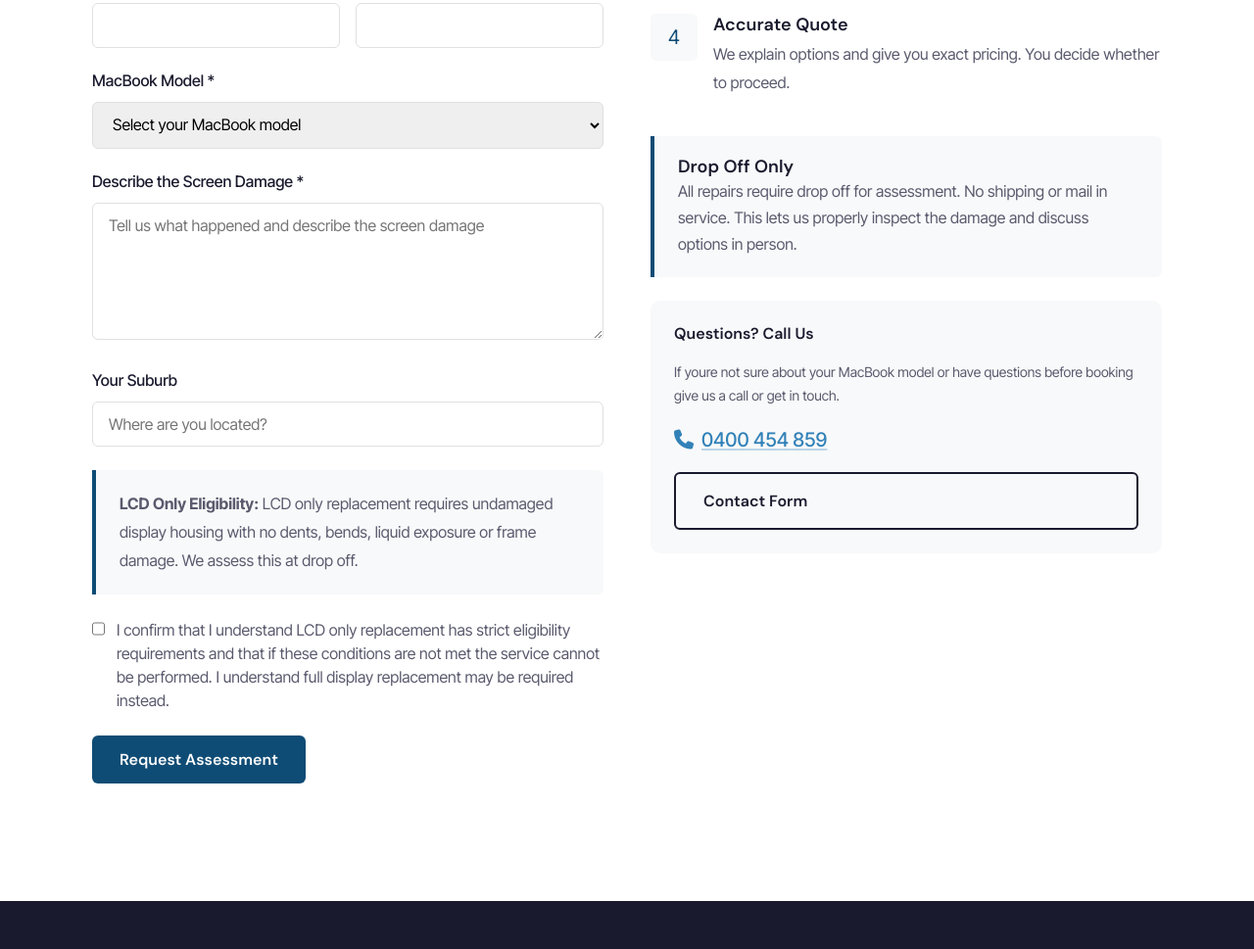
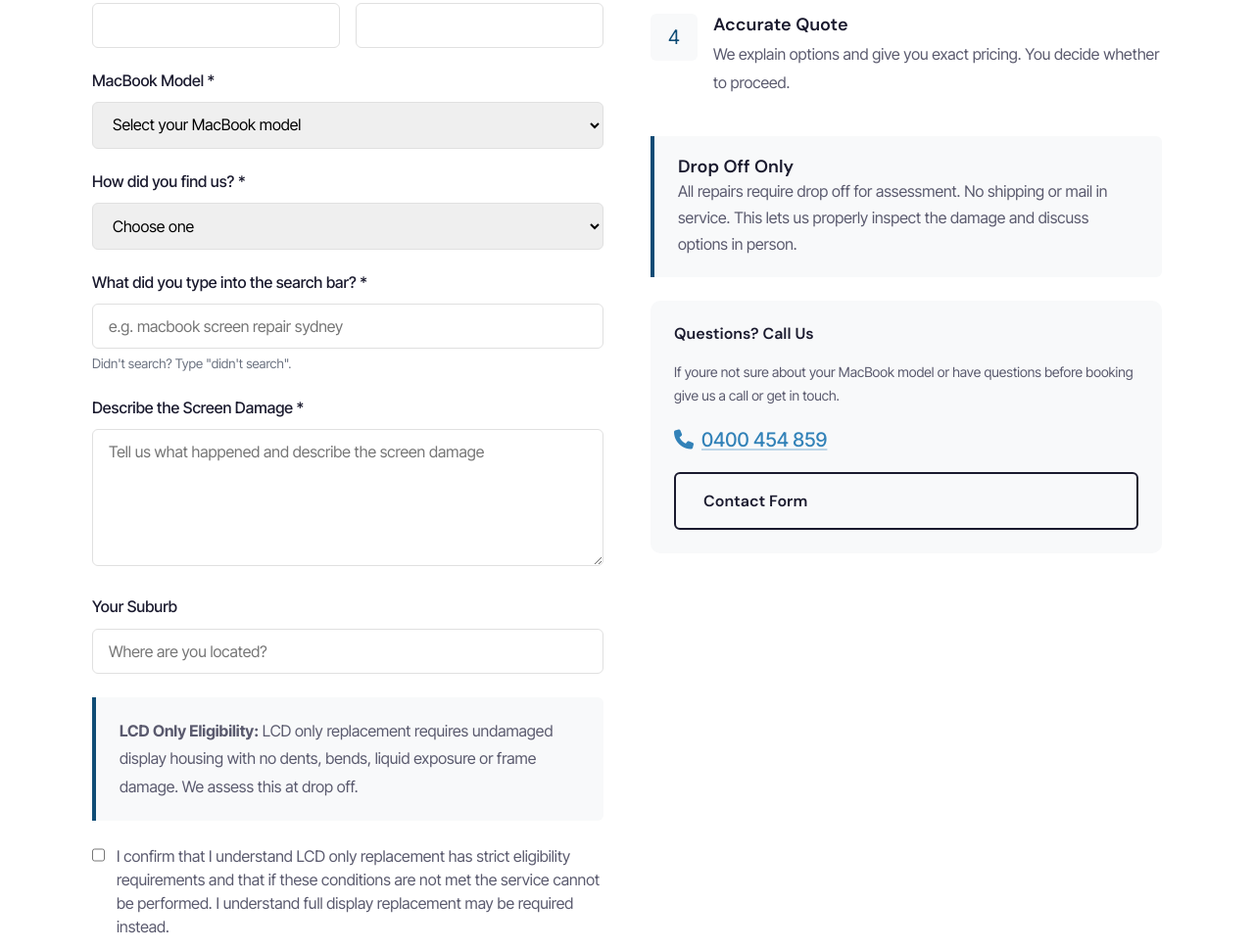
Before and after one commit to Dombarth/macbookscreenrepair, a plain HTML site: page book/index.html in a window 1280 px wide. Shown: the part 853-1822 px from the top of the page at 98% size. Drawn offline with Linux system fonts and the light colour scheme.

Commit message:
Booking and contact forms: required 'How did you find us?' and search words
Co-Authored-By: Claude Opus 5.5 <noreply@anthropic.com>
Claude-Session: https://claude.ai/code/session_013JX5VD9F8XGwFu9YB9RA4g

```diff
--- a/book/index.html
+++ b/book/index.html
@@ -151,6 +151,26 @@
                             </select>
                         </div>
                         <div class="form-group">
+                            <label class="form-label" for="how-found-us">How did you find us? *</label>
+                            <select id="how-found-us" name="how_found_us" class="form-control" required>
+                            <option value="">Choose one</option>
+                            <option>Google search</option>
+                            <option>Google Maps</option>
+                            <option>AI assistant (ChatGPT, Gemini, Copilot)</option>
+                            <option>Bing or another search engine</option>
+                            <option>Facebook or Instagram</option>
+                            <option>YouTube</option>
+                            <option>Friend, family or workmate</option>
+                            <option>Returning customer</option>
+                            <option>Other</option>
+                            </select>
+                        </div>
+                        <div class="form-group">
+                            <label class="form-label" for="search-words">What did you type into the search bar? *</label>
+                            <input type="text" id="search-words" name="search_words" class="form-control" maxlength="150" required placeholder="e.g. macbook screen repair sydney">
+                            <small style="display:block;margin-top:4px;color:#6b7280;">Didn't search? Type &quot;didn't search&quot;.</small>
+                        </div>
+                        <div class="form-group">
                             <label class="form-label">Describe the Screen Damage *</label>
                             <textarea name="screen_damage_description" class="form-control" rows="4" required placeholder="Tell us what happened and describe the screen damage"></textarea>
                         </div>
```
Also changed, not shown: contact/index.html (+20 -0 lines).
